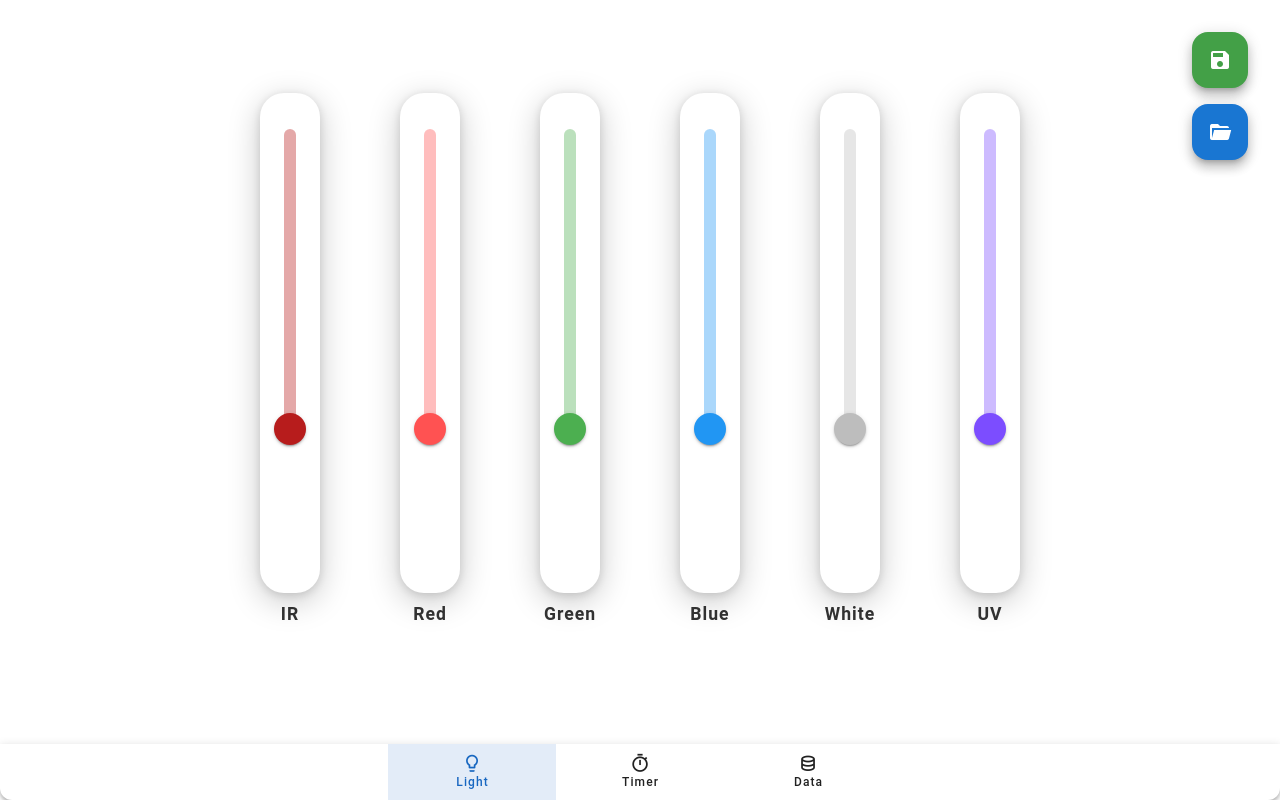
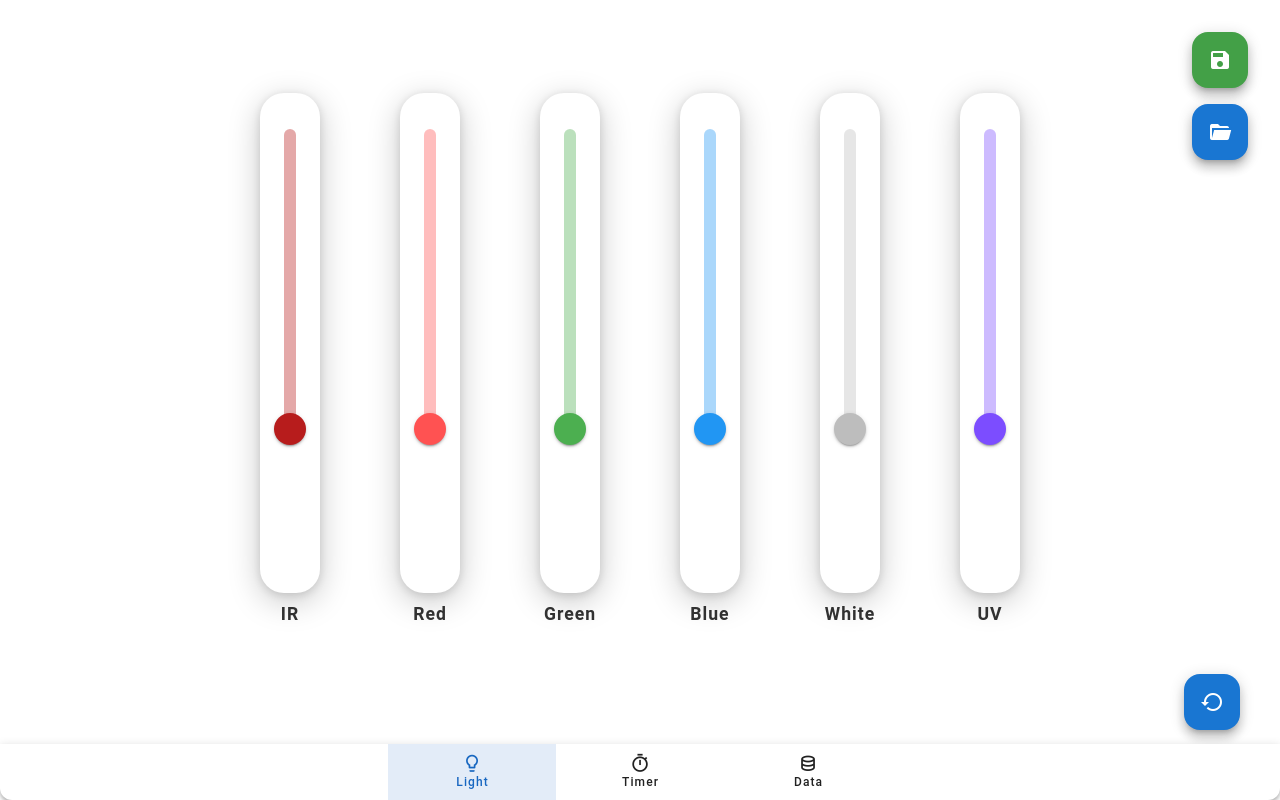
Before and after one commit to Francis-Bui/agrclx-lcmr-webserver, a Vue app: page / in a window 1280 px wide. Built offline with nearby package versions, Linux system fonts and the light colour scheme; a small style sheet from the web is missing.

Commit message:
add reset button

```diff
--- a/src/pages/index.vue
+++ b/src/pages/index.vue
@@ -1,6 +1,6 @@
 <template>
   <div class="page-root data-page-root">
-    <!-- Floating Save/Load Buttons -->
+    <!-- Floating Save/Load/Reset Buttons -->
     <div class="profile-fab-group">
       <v-btn
         class="profile-fab save"
@@ -24,6 +24,18 @@
         <v-icon>mdi-folder-open</v-icon>
       </v-btn>
     </div>
+    <v-btn
+      class="profile-fab reset-fab"
+      color="blue darken-2"
+      :disabled="lockStatus.local_lock"
+      elevation="8"
+      icon
+      rounded
+      style="position:fixed;bottom:70px;right:40px;z-index:20;"
+      @click="resetSliders"
+    >
+      <v-icon :class="{ 'spin': resetSpinning }">mdi-restore</v-icon>
+    </v-btn>
 
     <v-container
       class="d-flex flex-row justify-center align-center flex-wrap"
@@ -403,6 +415,16 @@
       animation: `pulse 1.2s infinite alternate`,
     }
   }
+
+  const resetSpinning = ref(false)
+  function resetSliders () {
+    if (lockStatus.local_lock) return
+    Object.keys(sliderValues).forEach(k => sliderValues[k] = 0)
+    sendSlidersToBackend()
+    resetSpinning.value = true
+    setTimeout(() => { resetSpinning.value = false }, 700)
+    showAlert('All lights reset to 0%', 'success')
+  }
 </script>
 
 <style scoped>
@@ -497,6 +519,7 @@
   box-shadow: 0 4px 24px rgba(0,0,0,0.18);
   text-align: center;
   opacity: 0.97;
+  transition: transform 0s;
 }
 .alert.success { background: #4caf50; color: #fff; }
 .alert.error { background: #ff5252; color: #fff; }
@@ -536,6 +559,24 @@
   align-items: flex-end;
   gap: 16px;
   z-index: 10;
+}
+.reset-fab {
+  background: #1976d2 !important;
+  color: #fff !important;
+  border-radius: 16px !important;
+  width: 56px;
+  height: 56px;
+  box-shadow: 0 4px 16px rgba(0,0,0,0.18);
+  display: flex;
+  align-items: center;
+  justify-content: center;
+}
+.spin {
+  animation: spin 0.2s ease-in-out;
+}
+@keyframes spin {
+  0% { transform: rotate(0deg); }
+  100% { transform: rotate(360deg); }
 }
 .profile-fab {
   width: 56px;
```
